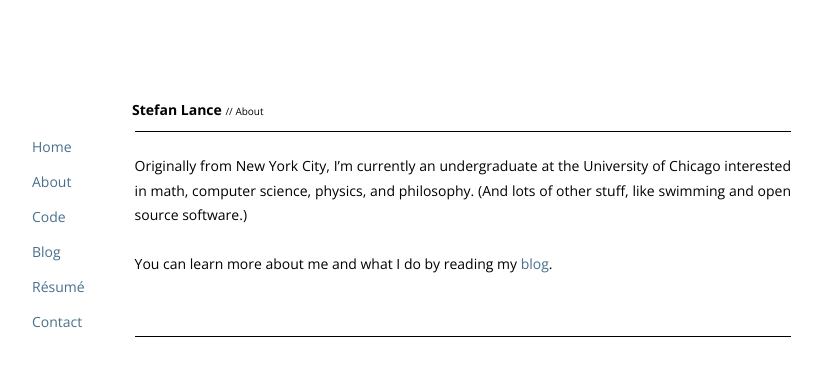
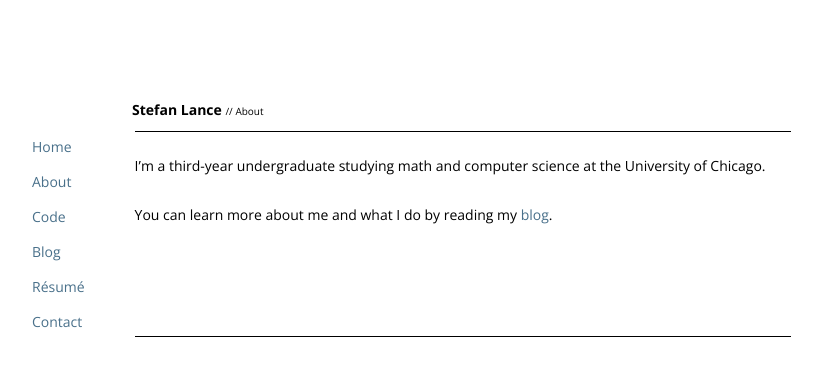
Before and after one commit to smlance/stefanlance.com, a Jekyll site: the page built from about/index.md, in a window 1280 px wide. Shown: the top 376 px of the page, without its empty margins (249-1071 px from the left). Built offline with Jekyll 4.4.1, drawn with Linux system fonts in a browser that asks for light colours.

Commit message:
Update about page

```diff
--- a/about/index.md
+++ b/about/index.md
@@ -4,6 +4,6 @@ title: About
 weight: 2
 ---
 
-Originally from New York City, I'm currently an undergraduate at the University of Chicago interested in math, computer science, physics, and philosophy. (And lots of other stuff, like swimming and open source software.)
+I'm a third-year undergraduate studying math and computer science at the University of Chicago.
 
 You can learn more about me and what I do by reading my <a href="/blog">blog</a>.
```
